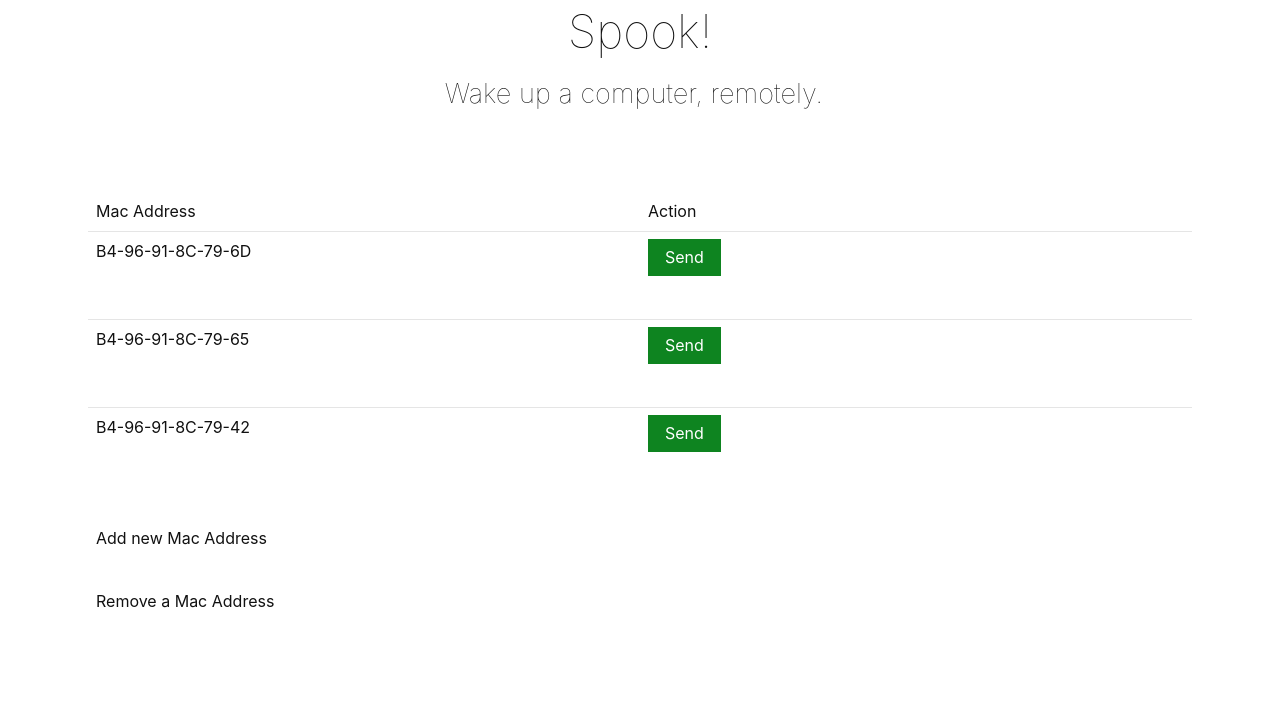
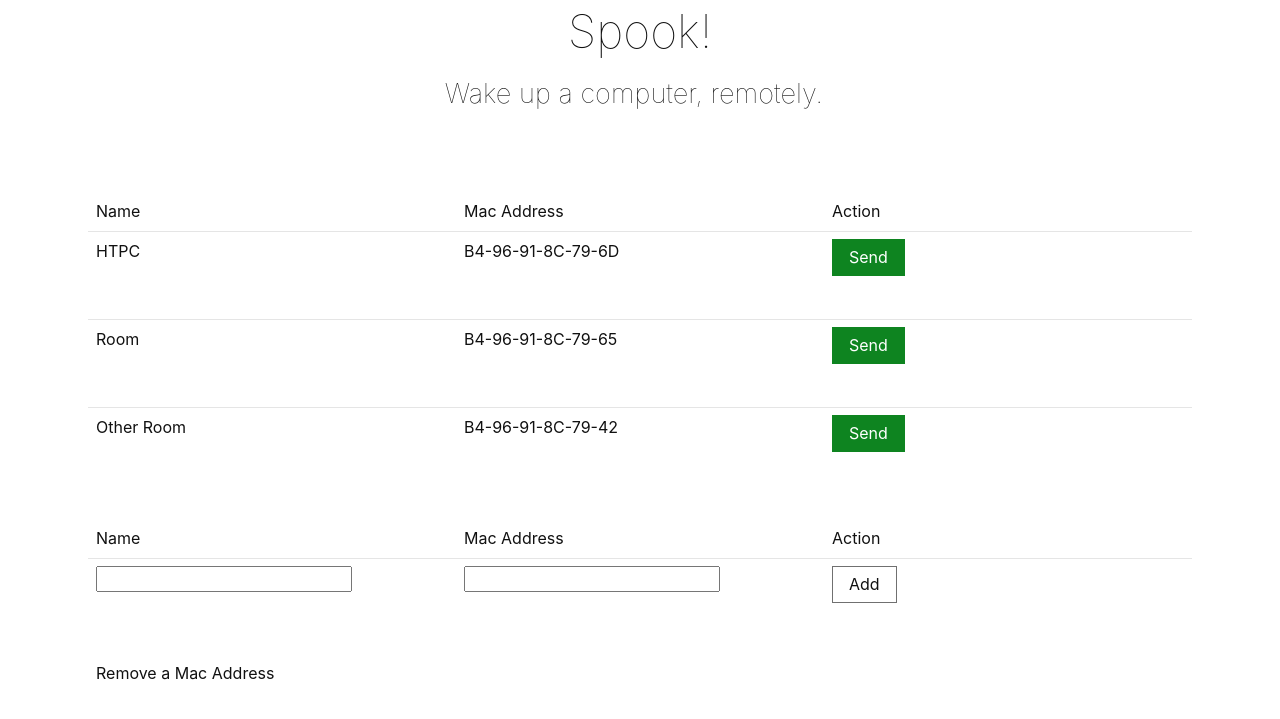
Before and after one commit to TheBros35/Spook, a Django app: page / in a window 1280 px wide. Shown: the top 719 px of the page. Run offline with Django 4.2, Linux system fonts and the light colour scheme; data comes from the database, SQL or seed files in the repository; both versions use the stored data as it was after the commit; lists and menus that the app fills with data are empty; some web fonts are replaced.

Commit message:
corrected the add function

```diff
--- a/base/urls.py
+++ b/base/urls.py
@@ -4,4 +4,5 @@ from . import views
 urlpatterns =[
     path('', views.index),
     path('send', views.send),
+    path('add', views.add),
 ]
--- a/base/views.py
+++ b/base/views.py
@@ -1,3 +1,5 @@
+import re
+
 from django.shortcuts import render, redirect
 from wakeonlan import send_magic_packet
 
@@ -16,3 +18,18 @@ def send(request):
     mac_address = request.GET['mac_address']
     send_magic_packet(mac_address)
     return redirect('/')
+
+
+def add(request):
+    mac_address = request.GET['mac_address']
+    name = request.GET['name']
+
+    # Checks for valid mac address.
+    is_valid_mac = re.match("[0-9a-f]{2}([-:]?)[0-9a-f]{2}(\\1[0-9a-f]{2}){4}$", mac_address.lower())
+    is_valid_name = len(name) < 100
+    if is_valid_mac and is_valid_name:
+        computer = Computer(name=name, mac_address=mac_address)
+        computer.save()
+        return redirect('/')
+    # else:
+        # return render_template('error_format.jinja2', mac_address=mac_address)
--- a/templates/index.html
+++ b/templates/index.html
@@ -18,13 +18,10 @@
     <div class="p-separator"></div>
     <div class="row">
         <table>
-            <tr><th>Mac Address</th><th>Action</th></tr>
-            {% comment %}
-            <tr><td>B4-96-91-8C-79-6D</td><td><form action="/send" method="get"><button class="p-button--positive"
-            type="submit" name="mac_address" value="B4-96-91-8C-79-6D">Send</button></form></td></tr>
-            {% endcomment %}
+            <tr><th>Name</th><th>Mac Address</th><th>Action</th></tr>
             {% for computer in computers %}
                 <tr>
+                    <td>{{ computer.name }}</td>
                     <td>{{ computer.mac_address }}</td>
                     <td>
                         <form action="/send" method="get">{% csrf_token %}
@@ -39,11 +36,19 @@
 
     <div class="row">
         <table>
-            <tr><th>Add new Mac Address</th></tr>
+            <tr><th>Name</th><th>Mac Address</th><th>Action</th></tr>
             {% comment %}
             <tr><td><form action="/add" method="get"><input name="mac_address" required="">
                 <button class="p-button" type="submit">Add</button> </form></td></tr>
             {% endcomment %}
+            <tr>
+                <form action="/add" method="get">
+                    {% csrf_token %}
+                    <td><input name="name" required></td>
+                    <td><input name="mac_address" required></td>
+                    <td><button class="p-button" type="submit">Add</button></td>
+                </form>
+            </tr>
         </table>
     </div>
 
```
Also changed, not shown: db.sqlite3.
